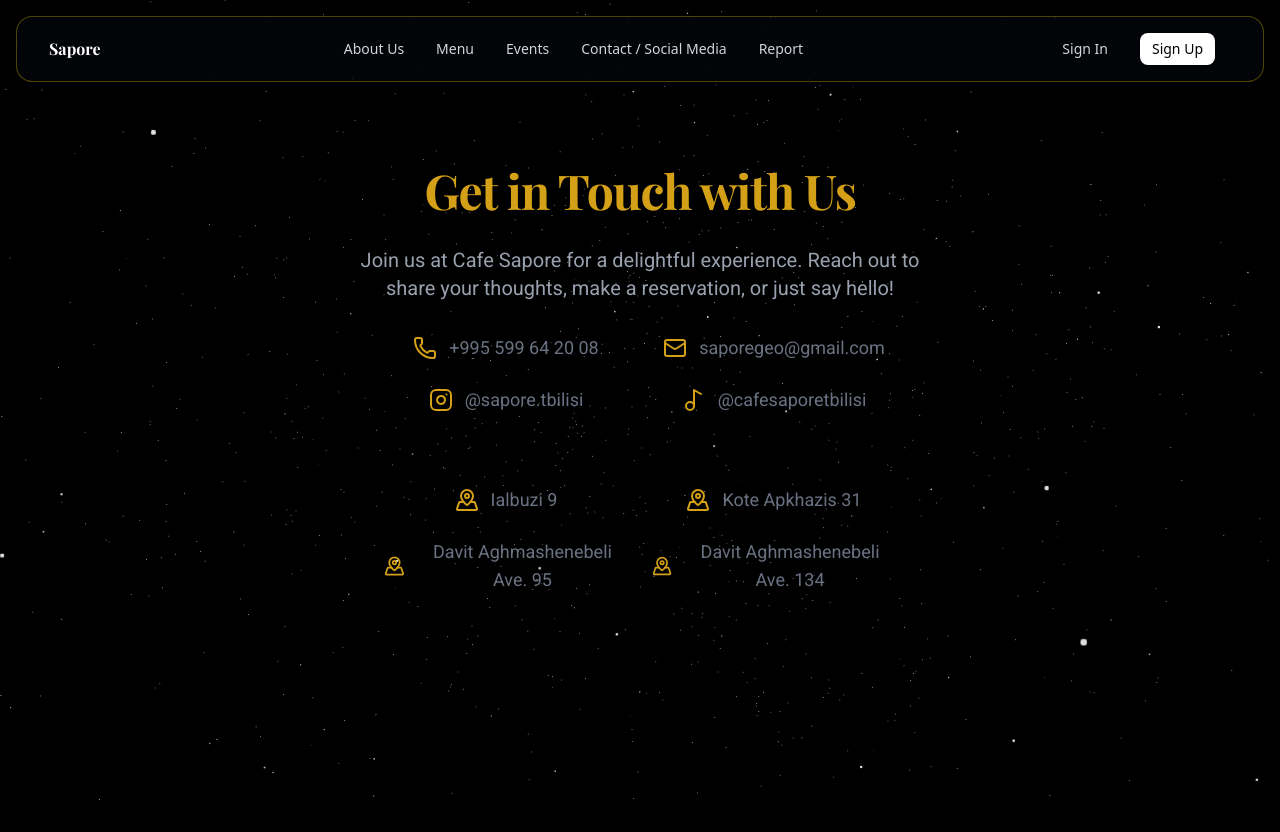
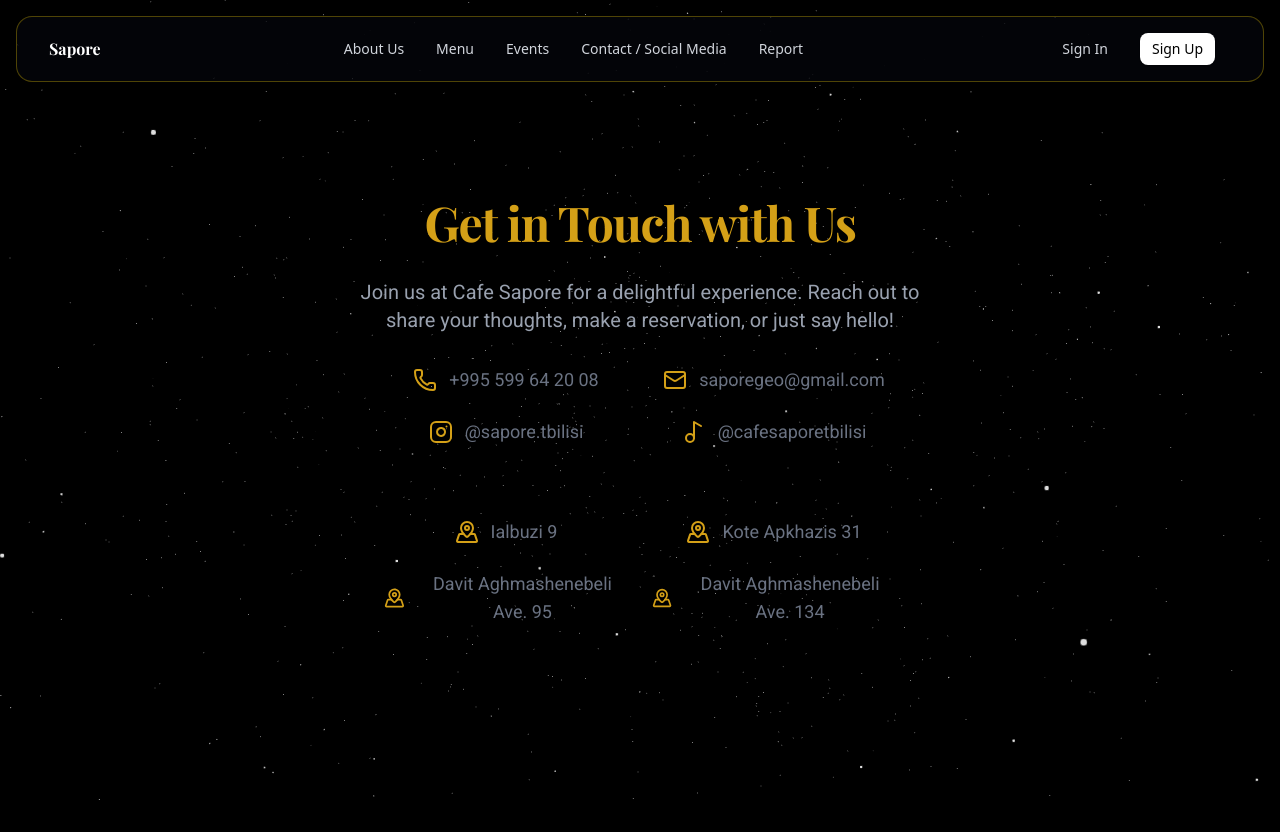
Before and after one commit to loppocalypse/sapore, a Next.js app: page /Contact in a window 1280 px wide. Before the commit the page ends 800 px from the top, so only its background shows below. Built offline with nearby package versions, Linux system fonts and the light colour scheme; no server answers.

Commit message:
Contact and Report Pages got realigned

```diff
--- a/app/Contact/Contact.tsx
+++ b/app/Contact/Contact.tsx
@@ -13,7 +13,7 @@
   return (
     <>
       <StarsCanvas />
-      <main className="bg-transparent min-h-screen flex items-center justify-center py-12 px-4 sm:px-6 lg:px-8">
+      <main className="relative mt-8 min-h-screen flex items-center justify-center py-14 px-4 sm:px-6 lg:px-8 overflow-hidden">
         <div className="max-w-[800px] w-full text-center space-y-8">
           {/* Başlık */}
           <h1 className={`${playfair.className} text-4xl sm:text-5xl font-bold text-[#D4A017] tracking-tight`}>
--- a/app/Report/Report.tsx
+++ b/app/Report/Report.tsx
@@ -73,7 +73,7 @@
   return (
     <>
       <ParticlesBackground particleCount={1500} noiseIntensity={0.0025} className="absolute inset-0 z-0" />
-      <main className="relative mt-8 min-h-screen flex items-center justify-center py-12 px-4 sm:px-6 lg:px-8 overflow-hidden">
+      <main className="relative mt-8 min-h-screen flex items-center justify-center py-14 px-4 sm:px-6 lg:px-8 overflow-hidden">
         <div className="relative z-10 max-w-[1000px] w-full space-y-8">
           <h1 className="text-4xl sm:text-5xl font-bold text-[#D4A017] tracking-tight font-serif text-center">
             Report an Issue with Cafe Sapore
```
